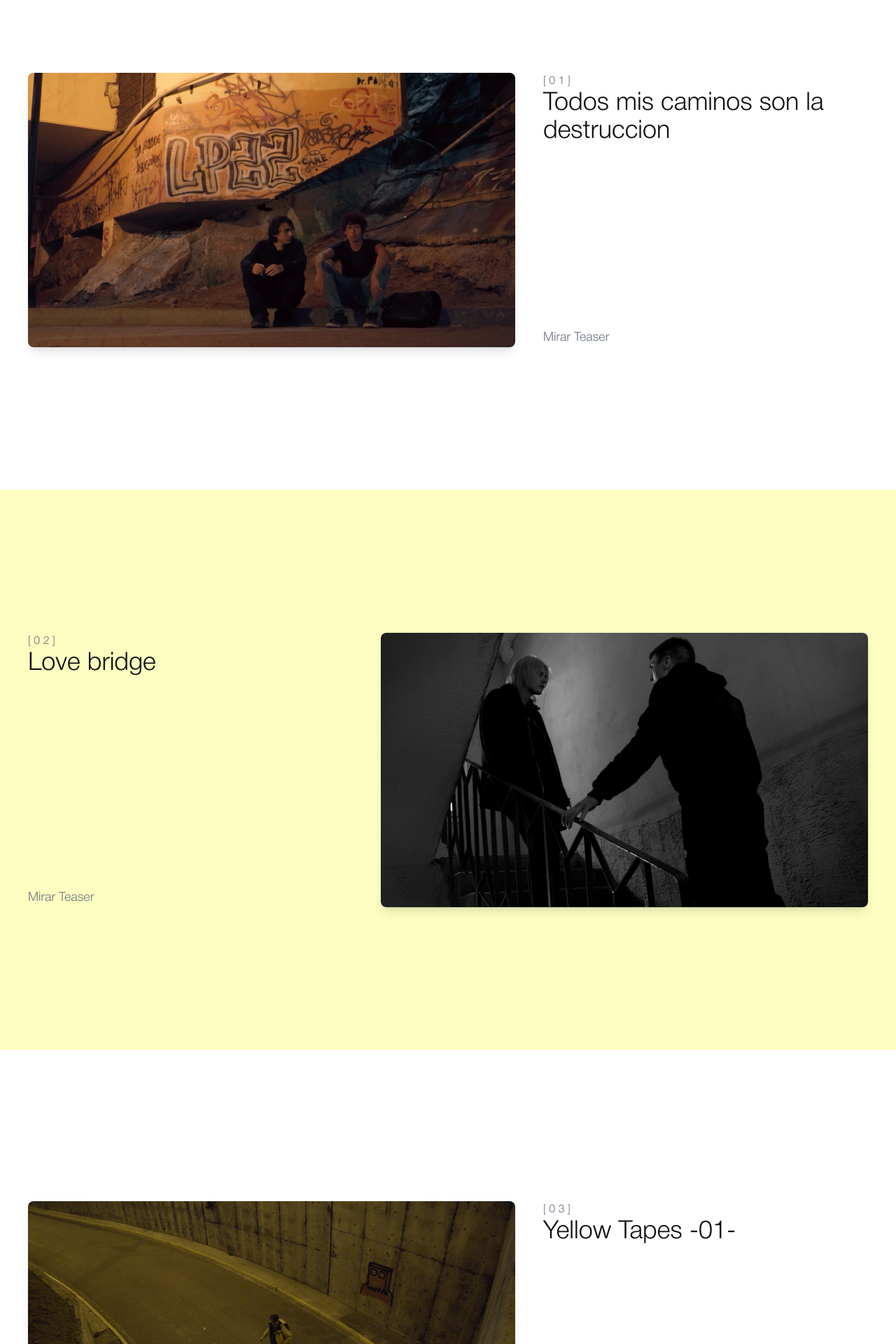
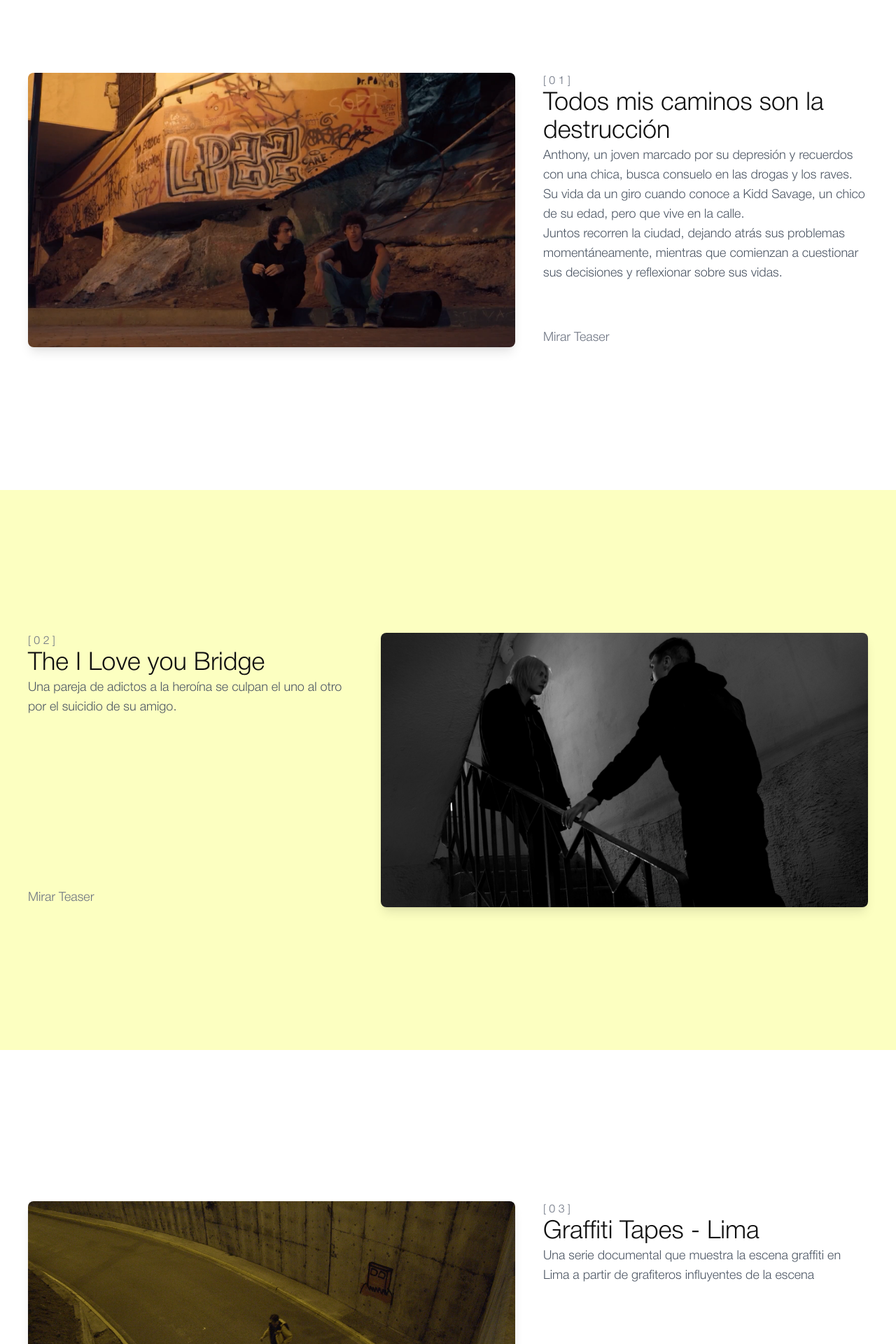
Before and after one commit to LaJuFA/pagina-ant, a React (Vite) app: page / in a window 1280 px wide. Shown: the part 900-2820 px from the top of the page at 70% size. Built offline with nearby package versions, Linux system fonts and the light colour scheme.

Commit message:
Sinopsis y titulos agregados

```diff
--- a/src/components/Bridge.jsx
+++ b/src/components/Bridge.jsx
@@ -11,8 +11,11 @@ const Bridge = () => {
                             [ 0 2 ]
                         </h4>
                         <h1 className="text-4xl text-zinc">
-                            Love bridge
+                            The I Love you Bridge
                         </h1>
+                        <h4 className="text-lg text-gray-600">
+                            Una pareja de adictos a la heroína se culpan el uno al otro por el suicidio de su amigo.
+                        </h4>
                     </div>
                     <Link to={"/ReproductorLove"}>
                         <p className="text-lg text-gray hover:text-zinc">
--- a/src/components/Caminos.jsx
+++ b/src/components/Caminos.jsx
@@ -14,8 +14,13 @@ const Caminos = () => {
                             [ 0 1 ]
                         </h4>
                         <h1 className="text-4xl text-zinc">
-                            Todos mis caminos son la destruccion
+                            Todos mis caminos son la destrucción
                         </h1>
+                        <h4 className="text-lg text-gray-600">
+                            Anthony, un joven marcado por su depresión y recuerdos con una chica, busca consuelo en las drogas y los raves. <br/>
+                            Su vida da un giro cuando conoce a Kidd Savage, un chico de su edad, pero que vive en la calle. <br/>
+                            Juntos recorren la ciudad, dejando atrás sus problemas momentáneamente, mientras que comienzan a cuestionar sus decisiones y reflexionar sobre sus vidas.
+                        </h4>
                     </div>
                     <Link to={"/ReproductorCaminos"}>
                         <p className="text-lg text-gray hover:text-zinc">
--- a/src/components/YTC1.jsx
+++ b/src/components/YTC1.jsx
@@ -14,8 +14,11 @@ const YTC1 = () => {
                             [ 0 3 ]
                         </h4>
                         <h1 className="text-4xl text-zinc">
-                            Yellow Tapes -01-
+                            Graffiti Tapes - Lima
                         </h1>
+                        <h4 className="text-lg text-gray-600">
+                            Una serie documental que muestra la escena graffiti en Lima a partir de grafiteros influyentes de la escena
+                        </h4>
                     </div>
                     <Link to={"/ReproductorDocumental"}>
                         <p className="text-lg text-gray hover:text-zinc">
```
